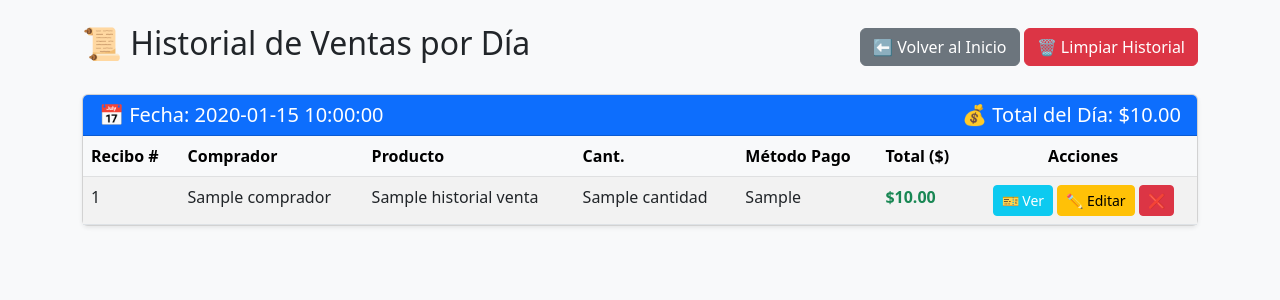
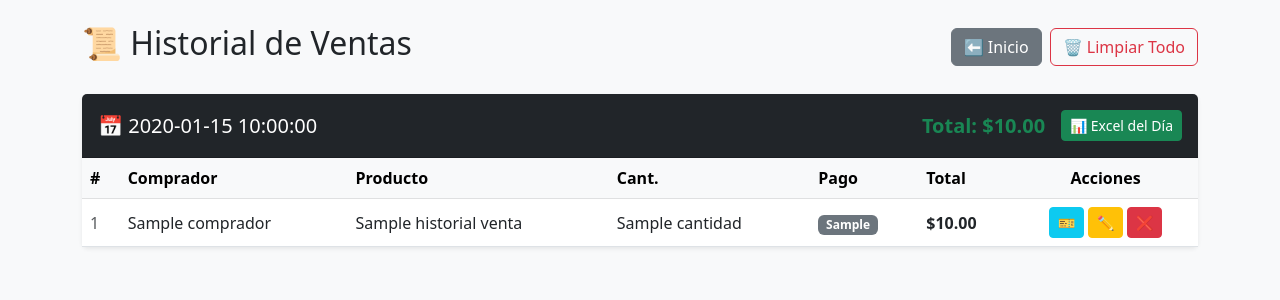
Before and after one commit to ventasrespondeya-cell/Control-de-Inventario---Pinturas-JAM, a Flask app: page /historial in a window 1280 px wide. Shown: the top 300 px of the page. Run offline with Flask 3, Linux system fonts and the light colour scheme; the visitor is signed in with stand-in values (Sample User, id 1); a database or web service that is not in the repository returns one stand-in record (values such as "Sample title"); parts of the project's set-up code (start-up, migrations or seed data) failed here and were passed over; some libraries are stand-ins or nearby versions.

Commit message:
Update historial.html

```diff
--- a/templates/historial.html
+++ b/templates/historial.html
@@ -10,47 +10,51 @@
 
 <div class="container mt-4 mb-5">
     <div class="d-flex justify-content-between align-items-center mb-4">
-        <h2>📜 Historial de Ventas por Día</h2>
-        <div>
-            <a href="/" class="btn btn-secondary">⬅️ Volver al Inicio</a>
-            <a href="/limpiar_historial" class="btn btn-danger" onclick="return confirm('¿Estás seguro de borrar TODO el historial?');">🗑️ Limpiar Historial</a>
+        <h2>📜 Historial de Ventas</h2>
+        <div class="d-flex gap-2">
+            <a href="/" class="btn btn-secondary">⬅️ Inicio</a>
+            <a href="/limpiar_historial" class="btn btn-outline-danger" onclick="return confirm('¿Borrar TODO el historial?');">🗑️ Limpiar Todo</a>
         </div>
     </div>
 
     {% if ventas_por_dia %}
         {% for fecha, datos in ventas_por_dia.items() %}
-            <div class="card mb-4 shadow-sm">
-                <div class="card-header bg-primary text-white d-flex justify-content-between align-items-center">
-                    <h5 class="mb-0">📅 Fecha: {{ fecha }}</h5>
-                    <h5 class="mb-0">💰 Total del Día: ${{ "%.2f"|format(datos.total_dia) }}</h5>
+            <div class="card mb-4 border-0 shadow-sm">
+                <div class="card-header bg-dark text-white d-flex justify-content-between align-items-center py-3">
+                    <h5 class="mb-0">📅 {{ fecha }}</h5>
+                    <div class="d-flex align-items-center gap-3">
+                        <h5 class="mb-0 text-success fw-bold">Total: ${{ "%.2f"|format(datos.total_dia) }}</h5>
+                        <!-- BOTÓN DE EXCEL POR FECHA -->
+                        <a href="/exportar_ventas_dia/{{ fecha }}" class="btn btn-success btn-sm">📊 Excel del Día</a>
+                    </div>
                 </div>
                 <div class="card-body p-0">
                     <div class="table-responsive">
-                        <table class="table table-striped table-hover mb-0">
+                        <table class="table table-hover align-middle mb-0">
                             <thead class="table-light">
                                 <tr>
-                                    <th>Recibo #</th>
+                                    <th>#</th>
                                     <th>Comprador</th>
                                     <th>Producto</th>
                                     <th>Cant.</th>
-                                    <th>Método Pago</th>
-                                    <th>Total ($)</th>
+                                    <th>Pago</th>
+                                    <th>Total</th>
                                     <th class="text-center">Acciones</th>
                                 </tr>
                             </thead>
                             <tbody>
                                 {% for venta in datos.ventas %}
                                 <tr>
-                                    <td>{{ venta.id }}</td>
+                                    <td class="text-muted">{{ venta.id }}</td>
                                     <td>{{ venta.comprador }}</td>
                                     <td>{{ venta.producto_nombre }}</td>
                                     <td>{{ venta.cantidad }}</td>
-                                    <td>{{ venta.metodo_pago }}</td>
-                                    <td class="fw-bold text-success">${{ "%.2f"|format(venta.total) }}</td>
+                                    <td><span class="badge bg-secondary">{{ venta.metodo_pago }}</span></td>
+                                    <td class="fw-bold">${{ "%.2f"|format(venta.total) }}</td>
                                     <td class="text-center">
-                                        <a href="/ticket/{{ venta.id }}" class="btn btn-sm btn-info text-white">🎫 Ver</a>
-                                        <a href="/editar_venta/{{ venta.id }}" class="btn btn-sm btn-warning">✏️ Editar</a>
-                                        <a href="/eliminar_venta/{{ venta.id }}" class="btn btn-sm btn-danger" onclick="return confirm('¿Borrar esta venta?');">❌</a>
+                                        <a href="/ticket/{{ venta.id }}" class="btn btn-sm btn-info text-white" title="Ver Ticket">🎫</a>
+                                        <a href="/editar_venta/{{ venta.id }}" class="btn btn-sm btn-warning" title="Editar">✏️</a>
+                                        <a href="/eliminar_venta/{{ venta.id }}" class="btn btn-sm btn-danger" onclick="return confirm('¿Borrar venta?');" title="Eliminar">❌</a>
                                     </td>
                                 </tr>
                                 {% endfor %}
@@ -61,8 +65,9 @@
             </div>
         {% endfor %}
     {% else %}
-        <div class="alert alert-info text-center">
-            Aún no hay ventas registradas en el historial.
+        <div class="alert alert-info text-center py-4 shadow-sm">
+            <h4>No hay ventas registradas aún</h4>
+            <p class="mb-0">Las ventas que realices aparecerán aquí agrupadas por día.</p>
         </div>
     {% endif %}
 </div>
```
